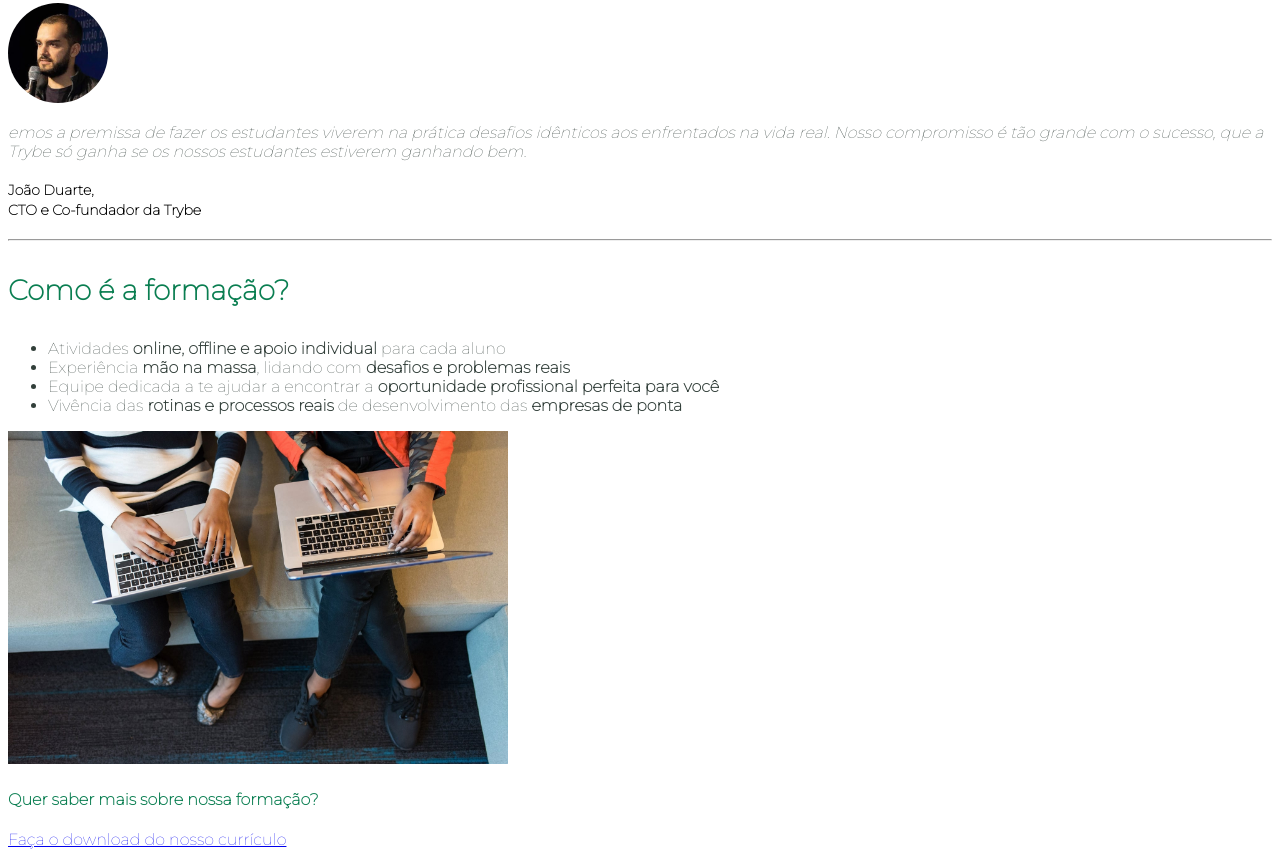
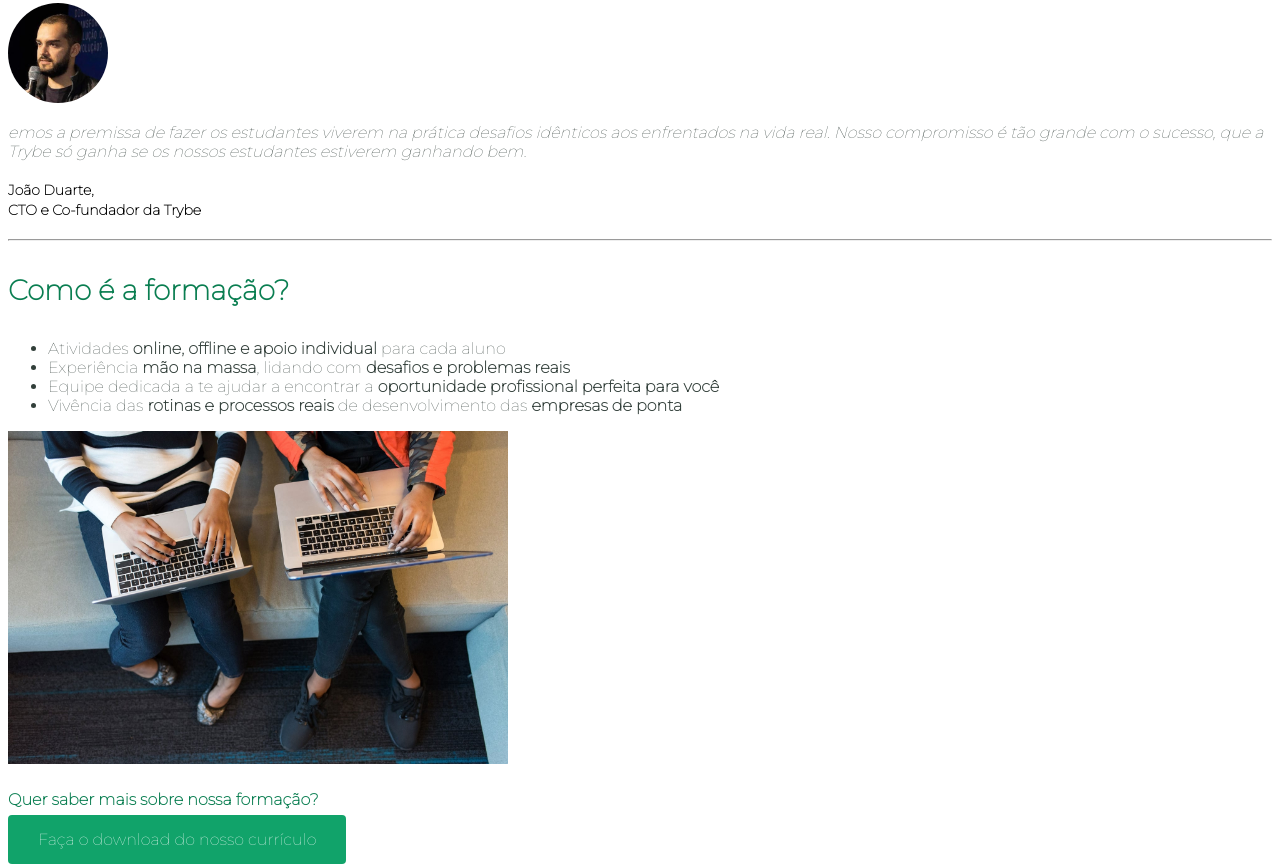
Before and after one commit to BrunaGuimaraes2/Clone-pagina-trybe, a plain HTML site: page index.html in a window 1280 px wide. Shown: the part 1912-2776 px from the top of the page. Drawn offline with Linux system fonts and the light colour scheme.

Commit message:
adiciona o botao

```diff
--- a/index.html
+++ b/index.html
@@ -140,7 +140,7 @@
     />
 
     <h4>Quer saber mais sobre nossa formação?</h4>
-  <a href="https://www.google.com" target="_blank">Faça o download do nosso currículo</a>
+  <a class="button" href="https://www.google.com" target="_blank">Faça o download do nosso currículo</a>
 
   </body>
 </html>
--- a/style.css
+++ b/style.css
@@ -43,3 +43,13 @@ h4 {
   font-weight: 600;
   font-size: 14px;
 }
+
+.button {
+  background-color: #11a36a;
+  color: #fff;
+  border-radius: 4px;
+  padding: 15px 30px;
+  /* top right bottom left */
+  text-decoration: none;
+  font-size: 16px;
+}
```
